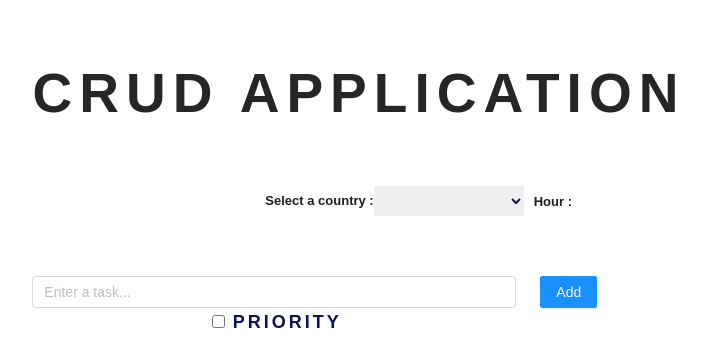
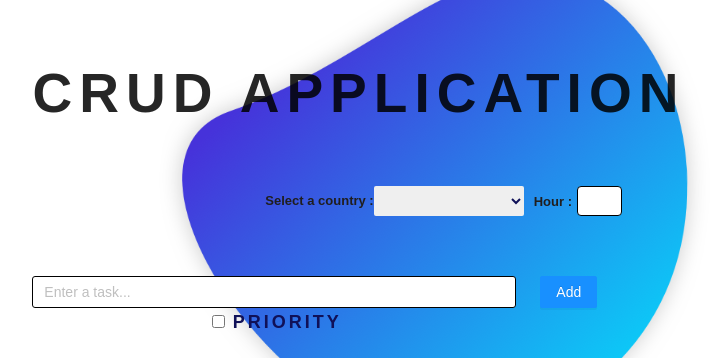
Before and after one commit to CJ-arg/todolist, a React (Create React App) app in the folder client/: page /tasks in a window 1280 px wide. Shown: the top 358 px of the page, without its empty margins (281-1007 px from the left). Built offline with nearby package versions, Linux system fonts and the light colour scheme; no server answers.

Commit message:
welcome colors changed

```diff
--- a/client/src/components/Tasks.js
+++ b/client/src/components/Tasks.js
@@ -14,7 +14,7 @@ const Tasks = () => {
   useEffect(() => {
     async function fechData() {
       const { data } = await axios.get(
-        "https://crudcrud.com/api/a747a8b6c64e4aa683994bd0be1b7e47/todo/"
+        "https://crudcrud.com/api/9a63c578d27049459a593c08e64d2bdb/todo/"
       );
       setTodoList(data);
     }
@@ -24,7 +24,7 @@ const Tasks = () => {
 
   const addTask = async (item) => {
     const { data } = await axios.post(
-      "https://crudcrud.com/api/a747a8b6c64e4aa683994bd0be1b7e47/todo/",
+      "https://crudcrud.com/api/9a63c578d27049459a593c08e64d2bdb/todo/",
       item
     );
     setTodoList((ant) => [...ant, data]);
@@ -32,7 +32,7 @@ const Tasks = () => {
 
   const removeTask = async (id) => {
     await axios.delete(
-      `https://crudcrud.com/api/a747a8b6c64e4aa683994bd0be1b7e47/todo/${id}`
+      `https://crudcrud.com/api/9a63c578d27049459a593c08e64d2bdb/todo/${id}`
     );
     setTodoList((prevList) => prevList.filter((item) => item._id !== id));
     console.log(id);
@@ -40,13 +40,14 @@ const Tasks = () => {
 
   const editTask = async (id, item) => {
     await axios.put(
-      `https://crudcrud.com/api/7d16698915b44aa0b7f084d0aa8c0b42/todo/${id}`,
+      `https://crudcrud.com/api/9a63c578d27049459a593c08e64d2bdb/todo/${id}`,
       item
     );
   };
   return (
     <div className="container-fluid">
       <Section>
+        <img className="blobOne" src="/background-blob-1.png" alt="blob" />
         <h1>{title}</h1>
       </Section>
       <Section>
--- a/client/src/components/form.css
+++ b/client/src/components/form.css
@@ -1,5 +1,6 @@
 .todoInput {
   border-radius: 3px;
+  border: 1px black solid;
   background-color: rgb(255, 255, 255);
   text-align: start;
 }
--- a/client/src/components/numeric.css
+++ b/client/src/components/numeric.css
@@ -9,5 +9,6 @@
   padding-left: 5px;
   color: rgb(16, 17, 88);
   margin-left: 5px;
+  border: 1px black solid;
   /* margin-bottom: 9%; */
 }
--- a/client/src/components/select.css
+++ b/client/src/components/select.css
@@ -7,6 +7,7 @@
   font-size: 13px;
 }
 .row select {
+  border: 1px black solid;
   height: 30px;
   border: none;
   border-radius: 2px;
--- a/client/src/components/tasks.css
+++ b/client/src/components/tasks.css
@@ -1,6 +1,15 @@
 body {
   background-color: rgb(255, 255, 255);
   background-repeat: no-repeat;
+}
+.blobOne {
+  width: 550px;
+  margin-left: -200px;
+  position: absolute;
+  transform: rotate(1deg);
+  margin-top: -110px;
+  z-index: -3;
+  overflow: hidden;
 }
 .container-fluid {
   text-align: center;
```
